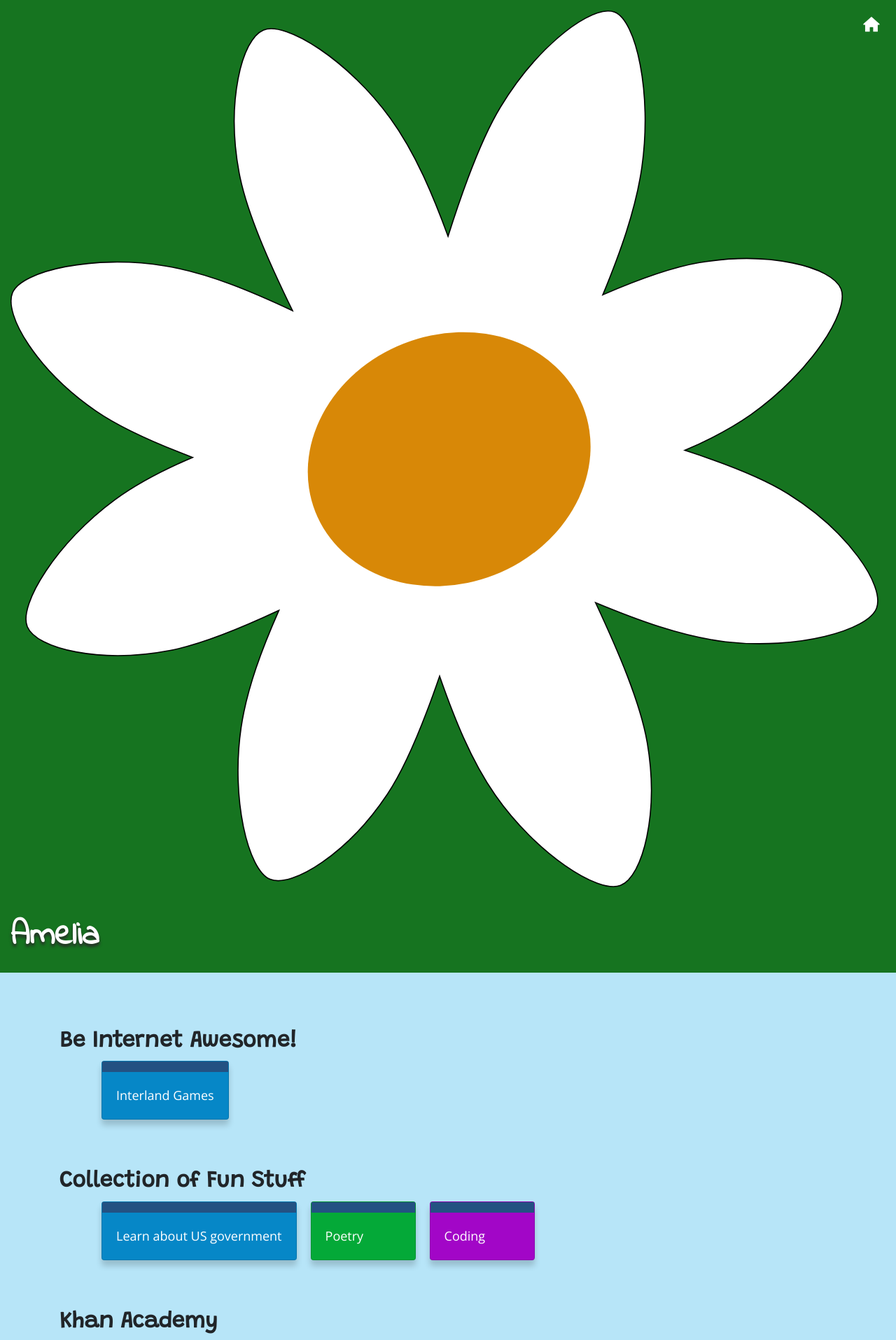
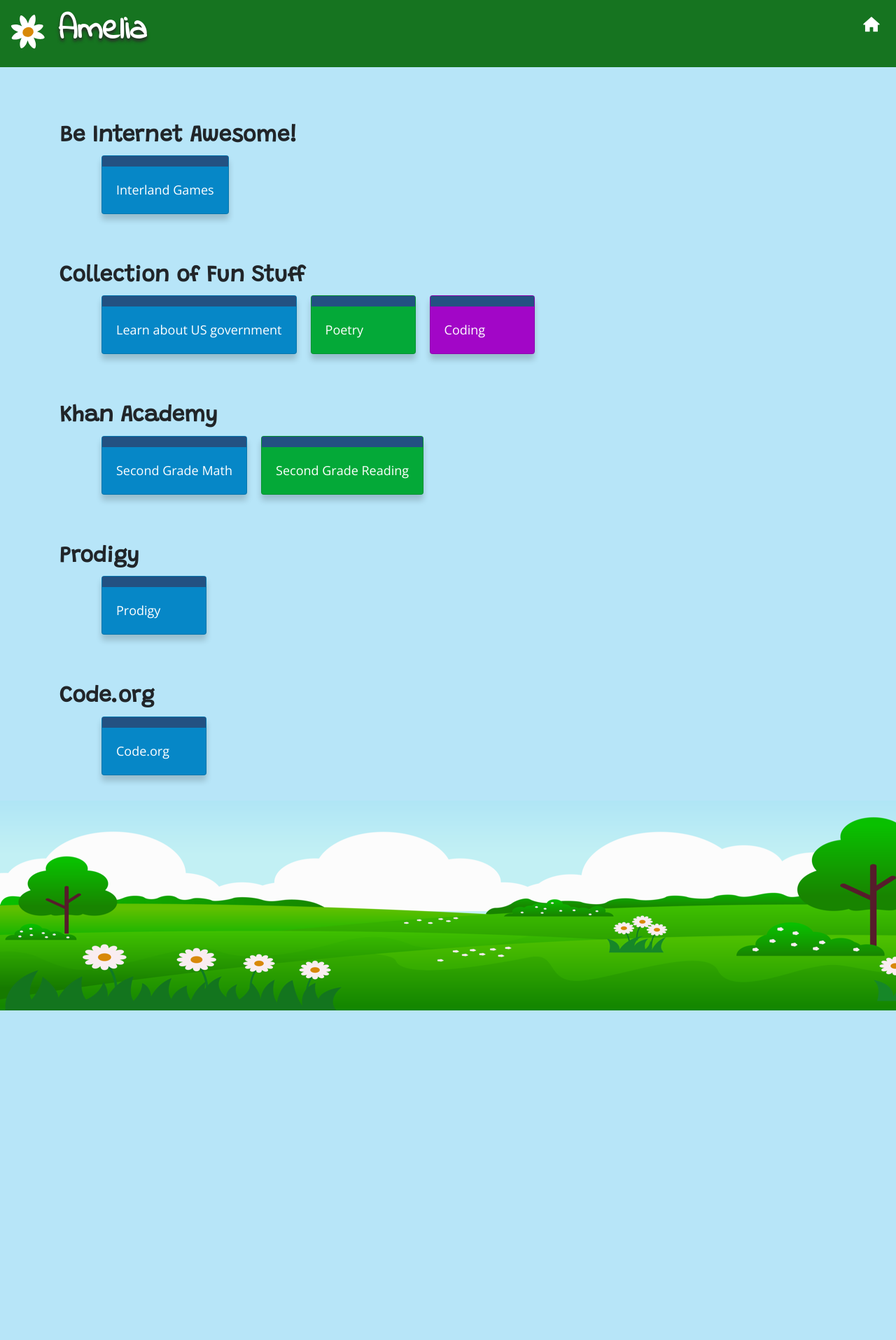
Before and after one commit to dobe0002/kids, a Jekyll site: the page built from Amelia.md, in a window 1280 px wide. Shown: the top 1915 px of the page at 70% size. Built offline with Jekyll 4.4.1, drawn with Linux system fonts in a browser that asks for light colours; our own code applies the rules of GitHub Pages for plain Markdown files; after the commit the page ends 1444 px from its top, so only the background shows below that.

Commit message:
Still fixing css issues

```diff
--- a/_layouts/default.html
+++ b/_layouts/default.html
@@ -27,8 +27,8 @@
     <script src="https://code.jquery.com/jquery-3.5.1.slim.min.js"
       integrity="sha256-4+XzXVhsDmqanXGHaHvgh1gMQKX40OUvDEBTu8JcmNs=" crossorigin="anonymous"></script>
     <script>
-
       $('li').addClass('card').find('a').addClass('card-body')
+      $('.container h2:first').addClass('first')
     </script>
 
   </body>
--- a/assets/css/style.scss
+++ b/assets/css/style.scss
@@ -19,6 +19,10 @@ header {
     font-weight: bold;
     font-family: "Indie Flower", "Helvetica Neue", Arial, sans-serif;
     font-size: 3em;
+    img {
+      width: 50px;
+      height: 50px;
+    }
   }
   div {
     position: absolute;
@@ -81,8 +85,8 @@ header {
     font-weight: bold;
     font-family: Grandstander, "Helvetica Neue", Arial, sans-serif;
     margin-top: 50px;
-    &:first-child {
-      background-image: url("1364063978.svg");
+    .first {
+      background: url("1364063978.svg");
       background-repeat: no-repeat;
       min-height: 75px;
       padding-top: 25px;
```
